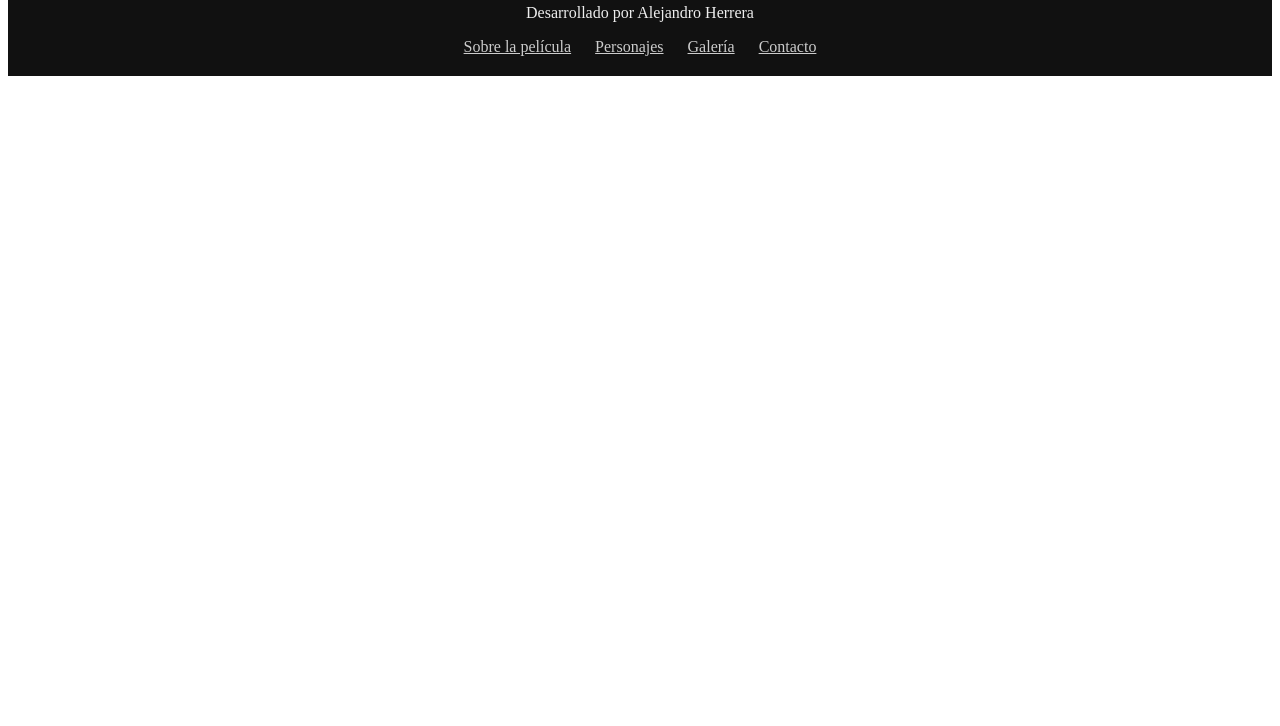
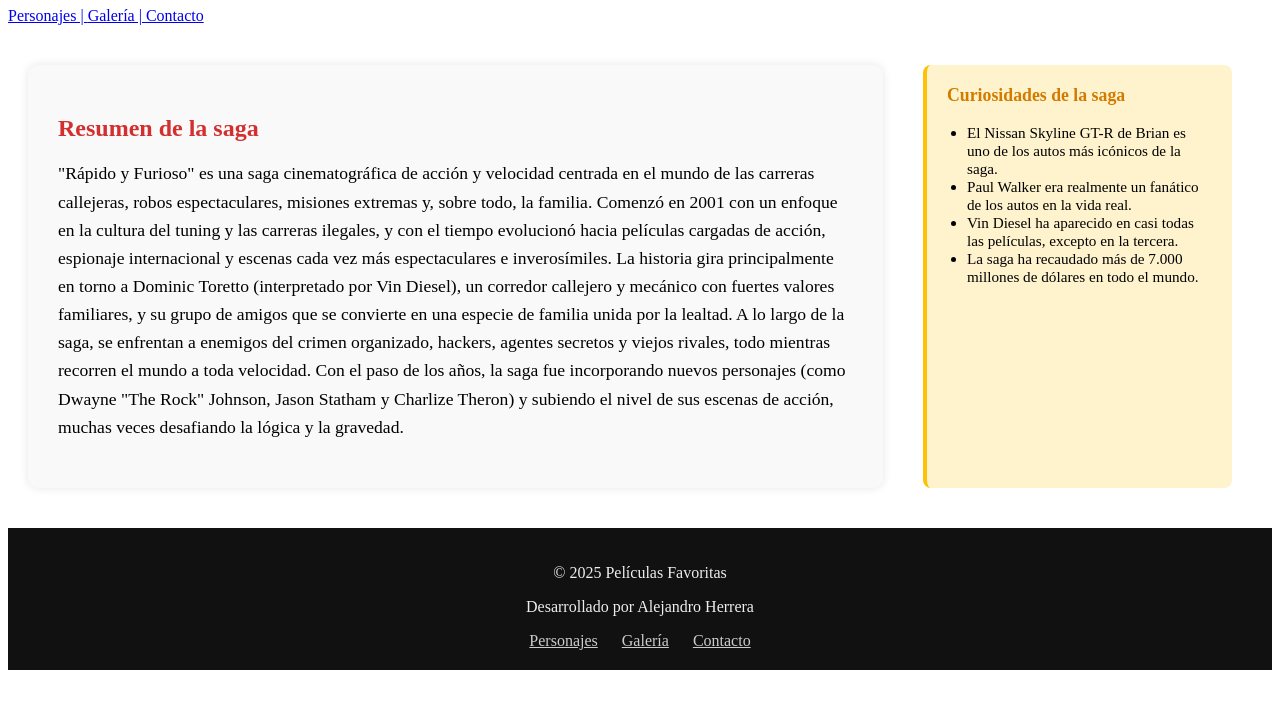
Before and after one commit to aherrera125/best-movie, a plain HTML site: page index.html in a window 1280 px wide. Shown: the part 74-800 px from the top of the page. Drawn offline with Linux system fonts and the light colour scheme.

Commit message:
Add body and change style

```diff
--- a/css/style.css
+++ b/css/style.css
@@ -5,22 +5,59 @@
   text-align: center;
 }
 
-.sobre {
+.enlace {
   color: #ccc;
   margin: 0 10px;
 }
 
-.personajes {
-  color: #ccc;
-  margin: 0 10px;
+.resumen-saga {
+  flex: 3;
+  padding: 20px;
+  margin-left: auto;
+  width: 80%;
+  background-color: #f9f9f9;
+  padding: 30px;
+  margin: 20px auto;
+  max-width: 100%;
+  border-radius: 10px;
+  box-shadow: 0 0 10px rgba(0, 0, 0, 0.1);
 }
 
-.galeria {
-  color: #ccc;
-  margin: 0 10px;
+.resumen-saga h2 {
+  color: #d32f2f;
+  margin-bottom: 10px;
 }
 
-.contacto {
-  color: #ccc;
-  margin: 0 10px;
+.resumen-saga p {
+  font-size: 1.1em;
+  line-height: 1.6;
 }
+
+.curiosidades {
+  flex: 1;
+  border-radius: 10px;
+  margin-right: auto;
+  width: 20%;
+  background-color: #fff3cd;
+  border-left: 4px solid #ffc107;
+  padding: 20px;
+  margin: 20px;
+  font-size: 0.95em;
+  border-radius: 8px;
+}
+
+.curiosidades h3 {
+  margin-top: 0;
+  color: #d17b00;
+}
+
+.curiosidades ul {
+  padding-left: 20px;
+}
+
+.contenido {
+  display: flex;
+  gap: 20px;
+  align-items: stretch; /* asegura igual altura */
+  margin: 20px;
+}
--- a/index.html
+++ b/index.html
@@ -6,15 +6,64 @@
     <link rel="stylesheet" href="css/style.css" />
     <title>Best Movie</title>
   </head>
-  <body></body>
+  <body>
+    <h1>🎬 Rápido y Furioso (Fast & Furious)</h1>
+    <nav class="navbar">
+      <a href="./html/personajes.html">Personajes | </a>
+      <a href="./html/galeria.html">Galería | </a>
+      <a href="./html/contacto.html">Contacto</a>
+    </nav>
+    <div class="contenido">
+      <section id="resumen" class="resumen-saga">
+        <h2>Resumen de la saga</h2>
+        <p>
+          "Rápido y Furioso" es una saga cinematográfica de acción y velocidad
+          centrada en el mundo de las carreras callejeras, robos espectaculares,
+          misiones extremas y, sobre todo, la familia. Comenzó en 2001 con un
+          enfoque en la cultura del tuning y las carreras ilegales, y con el
+          tiempo evolucionó hacia películas cargadas de acción, espionaje
+          internacional y escenas cada vez más espectaculares e inverosímiles.
+          La historia gira principalmente en torno a Dominic Toretto
+          (interpretado por Vin Diesel), un corredor callejero y mecánico con
+          fuertes valores familiares, y su grupo de amigos que se convierte en
+          una especie de familia unida por la lealtad. A lo largo de la saga, se
+          enfrentan a enemigos del crimen organizado, hackers, agentes secretos
+          y viejos rivales, todo mientras recorren el mundo a toda velocidad.
+          Con el paso de los años, la saga fue incorporando nuevos personajes
+          (como Dwayne "The Rock" Johnson, Jason Statham y Charlize Theron) y
+          subiendo el nivel de sus escenas de acción, muchas veces desafiando la
+          lógica y la gravedad.
+        </p>
+      </section>
+      <aside class="curiosidades">
+        <h3>Curiosidades de la saga</h3>
+        <ul>
+          <li>
+            El Nissan Skyline GT-R de Brian es uno de los autos más icónicos de
+            la saga.
+          </li>
+          <li>
+            Paul Walker era realmente un fanático de los autos en la vida real.
+          </li>
+          <li>
+            Vin Diesel ha aparecido en casi todas las películas, excepto en la
+            tercera.
+          </li>
+          <li>
+            La saga ha recaudado más de 7.000 millones de dólares en todo el
+            mundo.
+          </li>
+        </ul>
+      </aside>
+    </div>
+  </body>
   <footer class="footer">
     <p>&copy; 2025 Películas Favoritas</p>
     <p>Desarrollado por Alejandro Herrera</p>
     <nav>
-      <a href="./html/sobre.html" class="sobre">Sobre la película</a>
-      <a href="./html/personajes.html" class="personajes">Personajes</a>
-      <a href="./html/galeria.html" class="galeria">Galería</a>
-      <a href="./html/contacto.html" class="contacto">Contacto</a>
+      <a href="./html/personajes.html" class="enlace">Personajes</a>
+      <a href="./html/galeria.html" class="enlace">Galería</a>
+      <a href="./html/contacto.html" class="enlace">Contacto</a>
     </nav>
   </footer>
 </html>
```
Also changed, not shown: html/contacto.html (+4 -2 lines), html/galeria.html (+3 -1 lines), html/personajes.html (+4 -2 lines), html/sobre.html (deleted, +0 -17 lines).
